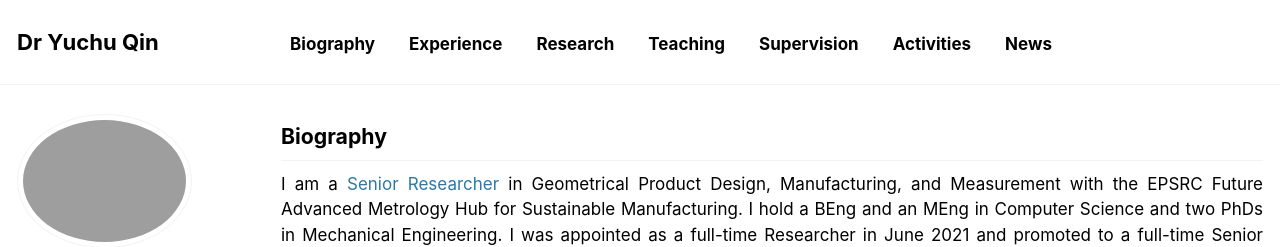
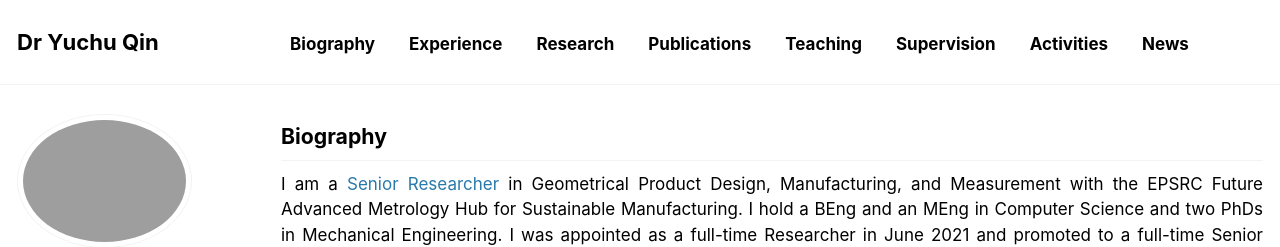
Before and after one commit to yuchu-qin/yuchu-qin.github.io, a Jekyll site: the page built from _pages/index.md, in a window 1280 px wide. Shown: the top 247 px of the page. Built offline with Jekyll 4.4.1, drawn with Linux system fonts in a browser that asks for light colours; some web fonts are replaced; our own code applies the rules of GitHub Pages for plain Markdown files.

Commit message:
Update navigation.yml

```diff
--- a/_data/navigation.yml
+++ b/_data/navigation.yml
@@ -10,6 +10,9 @@ main:
   - title: "Research"
     url: /index.html#research
 
+  - title: "Publications"
+    url: /index.html#publications
+
   - title: "Teaching"
     url: /index.html#teaching
 
```
